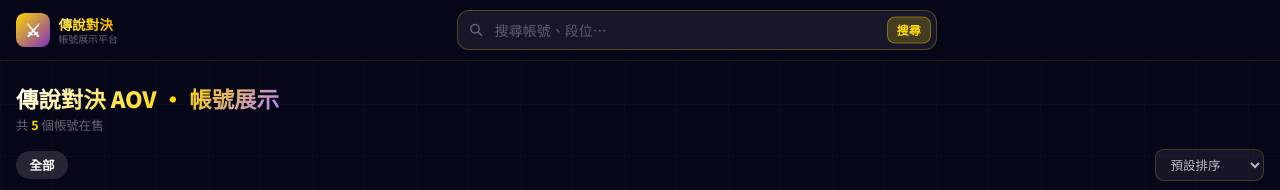
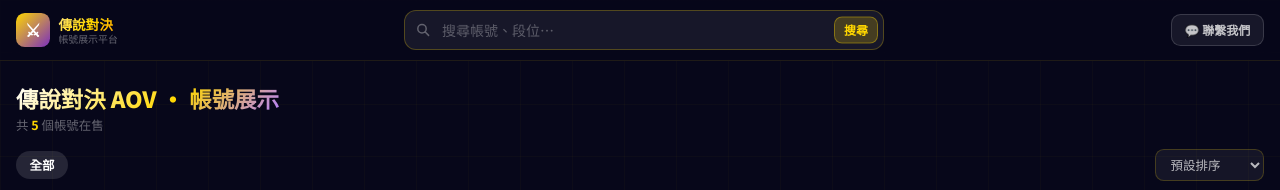
Before and after one commit to SQL1024-sql/AOV_SELLwebsite, a plain HTML site: page index.html in a window 1280 px wide. Shown: the top 190 px of the page. Drawn offline with nearby package versions, Linux system fonts and the light colour scheme.

Commit message:
新增聯繫我們按鈕及社交媒體連結至導航欄

```diff
--- a/index.html
+++ b/index.html
@@ -303,6 +303,10 @@
         <button onclick="handleSearch(document.getElementById('searchInput').value)" style="position:absolute;right:.4rem;top:50%;transform:translateY(-50%);background:rgba(255,215,0,.2);border:1px solid rgba(255,215,0,.35);color:#FFD700;border-radius:.5rem;padding:.22rem .55rem;cursor:pointer;font-size:.75rem;font-weight:700">搜尋</button>
       </div>
       `:isAdmin?`<div style="flex:1;font-size:.9rem;font-weight:700;color:rgba(255,255,255,.55)">商家後台</div>`:'<div style="flex:1"></div>'}
+
+      <button onclick="openContactModal(null)" style="flex-shrink:0;display:flex;align-items:center;gap:.35rem;padding:.38rem .8rem;border-radius:.6rem;font-size:.75rem;font-weight:700;background:rgba(255,255,255,.07);border:1px solid rgba(255,255,255,.15);color:rgba(255,255,255,.75);cursor:pointer" onmouseover="this.style.borderColor='rgba(255,215,0,.4)';this.style.color='#FFD700'" onmouseout="this.style.borderColor='rgba(255,255,255,.15)';this.style.color='rgba(255,255,255,.75)'">
+        💬 聯繫我們
+      </button>
 
       ${S.isLoggedIn?`
       <div style="display:flex;align-items:center;gap:.5rem;flex-shrink:0">
@@ -639,9 +643,18 @@
         <h2 class="tg-gold" style="font-weight:900;font-size:1.05rem">📞 聯繫我們</h2>
         <button onclick="closeContact()" style="font-size:1.6rem;color:rgba(255,255,255,.35);background:none;border:none;cursor:pointer;line-height:1">&times;</button>
       </div>
-      <div style="text-align:center;padding:1rem 0;color:rgba(255,255,255,.5);font-size:.88rem">
-         <a href="https://www.facebook.com/hsieh1010" target="_blank" style="color:rgba(255,255,255,.7);text-decoration:underline">Facebook</a>
-        </div>
+      <div style="display:flex;flex-direction:column;gap:.7rem;padding:.5rem 0">
+        <a href="https://www.facebook.com/hsieh1010" target="_blank" rel="noopener noreferrer" style="display:flex;align-items:center;gap:.75rem;padding:.75rem 1rem;border-radius:.75rem;background:rgba(24,119,242,.15);border:1px solid rgba(24,119,242,.4);color:#fff;text-decoration:none;font-weight:700;font-size:.92rem;transition:background .18s" onmouseover="this.style.background='rgba(24,119,242,.28)'" onmouseout="this.style.background='rgba(24,119,242,.15)'">
+          <svg width="22" height="22" viewBox="0 0 24 24" fill="#1877F2"><path d="M24 12.073C24 5.405 18.627 0 12 0S0 5.405 0 12.073C0 18.1 4.388 23.094 10.125 24v-8.437H7.078v-3.49h3.047V9.41c0-3.025 1.792-4.697 4.533-4.697 1.312 0 2.686.236 2.686.236v2.97h-1.513c-1.491 0-1.956.93-1.956 1.887v2.267h3.328l-.532 3.49h-2.796V24C19.612 23.094 24 18.1 24 12.073z"/></svg>
+          Facebook
+          <span style="margin-left:auto;font-size:.75rem;color:rgba(255,255,255,.4)">hsieh1010</span>
+        </a>
+        <a href="https://www.instagram.com/gojo_garena_shop?igsh=aG0zNHZ0dXRkOGJx&utm_source=qr" target="_blank" rel="noopener noreferrer" style="display:flex;align-items:center;gap:.75rem;padding:.75rem 1rem;border-radius:.75rem;background:rgba(225,48,108,.12);border:1px solid rgba(225,48,108,.35);color:#fff;text-decoration:none;font-weight:700;font-size:.92rem;transition:background .18s" onmouseover="this.style.background='rgba(225,48,108,.25)'" onmouseout="this.style.background='rgba(225,48,108,.12)'">
+          <svg width="22" height="22" viewBox="0 0 24 24" fill="url(#ig-grad)"><defs><linearGradient id="ig-grad" x1="0%" y1="100%" x2="100%" y2="0%"><stop offset="0%" stop-color="#F58529"/><stop offset="50%" stop-color="#E1306C"/><stop offset="100%" stop-color="#833AB4"/></linearGradient></defs><path d="M12 2.163c3.204 0 3.584.012 4.85.07 3.252.148 4.771 1.691 4.919 4.919.058 1.265.069 1.645.069 4.849 0 3.205-.012 3.584-.069 4.849-.149 3.225-1.664 4.771-4.919 4.919-1.266.058-1.644.07-4.85.07-3.204 0-3.584-.012-4.849-.07-3.26-.149-4.771-1.699-4.919-4.92-.058-1.265-.07-1.644-.07-4.849 0-3.204.013-3.583.07-4.849.149-3.227 1.664-4.771 4.919-4.919 1.266-.057 1.645-.069 4.849-.069zm0-2.163c-3.259 0-3.667.014-4.947.072-4.358.2-6.78 2.618-6.98 6.98-.059 1.281-.073 1.689-.073 4.948 0 3.259.014 3.668.072 4.948.2 4.358 2.618 6.78 6.98 6.98 1.281.058 1.689.072 4.948.072 3.259 0 3.668-.014 4.948-.072 4.354-.2 6.782-2.618 6.979-6.98.059-1.28.073-1.689.073-4.948 0-3.259-.014-3.667-.072-4.947-.196-4.354-2.617-6.78-6.979-6.98-1.281-.059-1.69-.073-4.949-.073zm0 5.838c-3.403 0-6.162 2.759-6.162 6.162s2.759 6.163 6.162 6.163 6.162-2.759 6.162-6.163c0-3.403-2.759-6.162-6.162-6.162zm0 10.162c-2.209 0-4-1.79-4-4 0-2.209 1.791-4 4-4s4 1.791 4 4c0 2.21-1.791 4-4 4zm6.406-11.845c-.796 0-1.441.645-1.441 1.44s.645 1.44 1.441 1.44c.795 0 1.439-.645 1.439-1.44s-.644-1.44-1.439-1.44z"/></svg>
+          Instagram
+          <span style="margin-left:auto;font-size:.75rem;color:rgba(255,255,255,.4)">gojo_garena_shop</span>
+        </a>
+      </div>
     </div>
   </div>`;
 }
```
